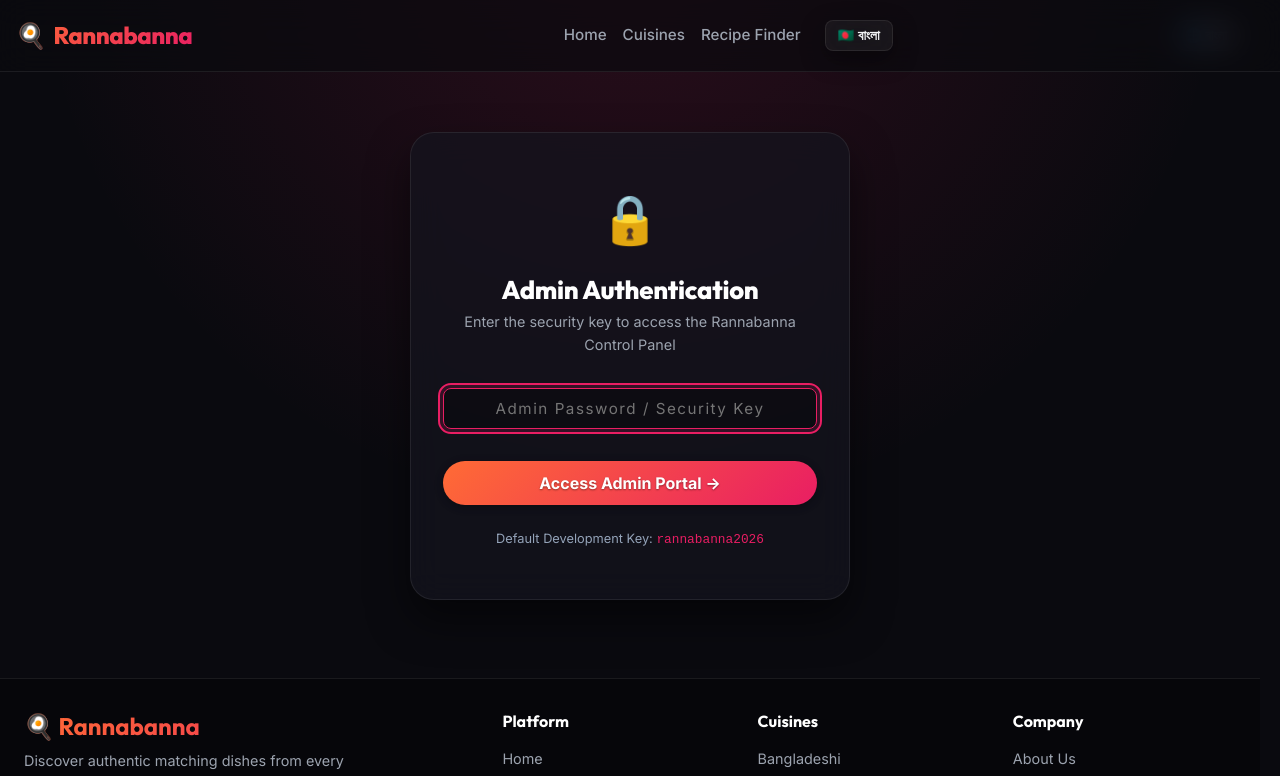
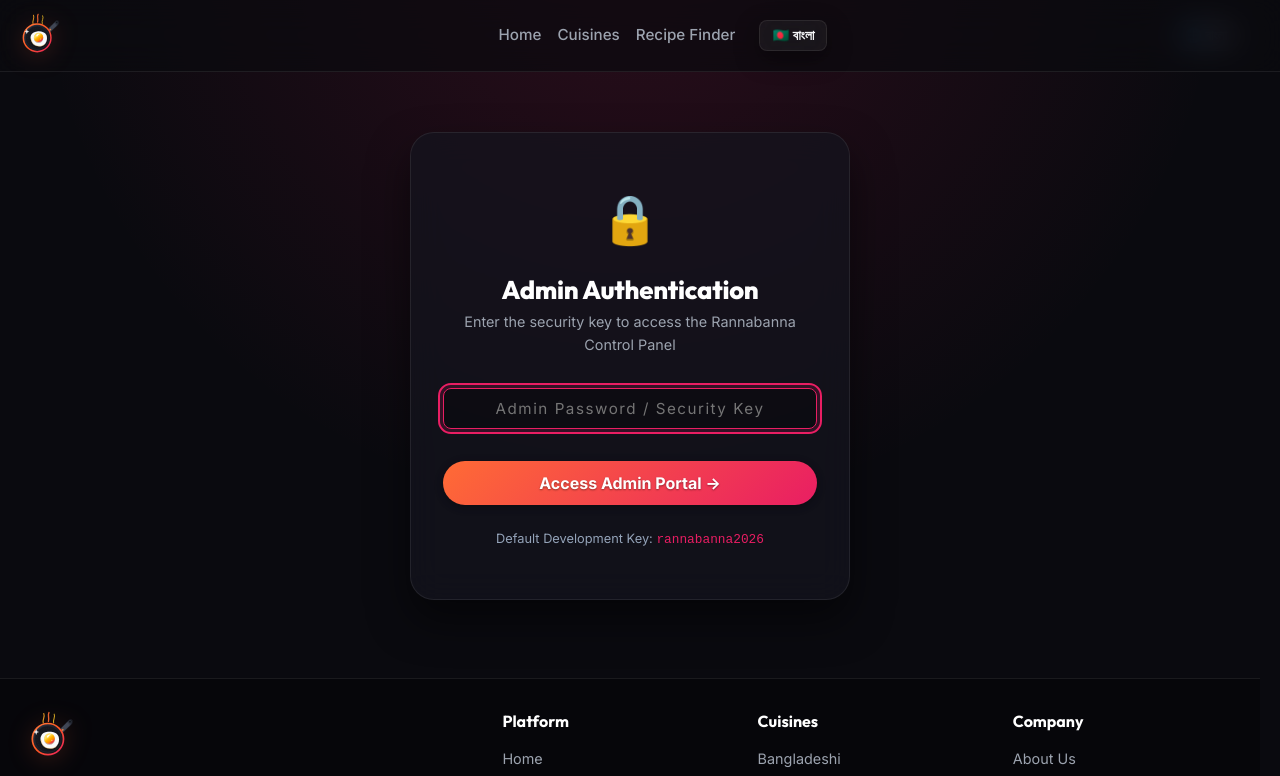
Before and after one commit to watchknight/Rannabanna, a React (Vite) app: page /admin in a window 1280 px wide. Shown: the top 776 px of the page. Built offline with nearby package versions, Linux system fonts and the light colour scheme; no server answers.

Commit message:
feat(branding): redesign logo with handcrafted pro-chef skillet, sizzling sunny-side egg, and steam micro-interactions

```diff
--- a/src/components/Footer.jsx
+++ b/src/components/Footer.jsx
@@ -1,6 +1,7 @@
 import React from 'react'
 import { Link } from 'react-router-dom'
 import { useDatabase } from '../context/DatabaseContext'
+import Logo from './Logo'
 
 function Footer() {
   const { t, language, cuisines } = useDatabase()
@@ -16,7 +17,9 @@ function Footer() {
     <footer className="footer" id="main-footer">
       <div className="footer-container">
         <div className="footer-brand">
-          <h4><span className="emoji">🍳</span> {t('logo')}</h4>
+          <Link to="/" style={{ display: 'inline-flex', textDecoration: 'none', marginBottom: '10px' }} aria-label="Rannabanna Home">
+            <Logo size="footer" />
+          </Link>
           <p>{t('footerDesc')}</p>
           <div className="social-links">
             <a href="#instagram" className="social-icon" aria-label="Instagram">📸</a>
--- /dev/null
+++ b/src/components/Logo.jsx
@@ -0,0 +1,229 @@
+import React from 'react';
+
+/**
+ * Rannabanna Signature Brand Logo
+ * Features a pro-chef cast-iron skillet, radiant heat glow, rising steam wisps,
+ * and a sizzling golden sunny-side-up egg with 3D specular highlight.
+ *
+ * Designed to replace raw text and emoji with a unified, iconic culinary mark.
+ */
+export default function Logo({ size = 'nav', className = '', showWordmark = false }) {
+  // Map preset sizes or allow numeric values
+  const sizeMap = {
+    small: 36,
+    nav: 46,
+    footer: 52,
+    large: 72
+  };
+  const pixelSize = typeof size === 'number' ? size : sizeMap[size] || 46;
+
+  return (
+    <div
+      className={`rannabanna-brand-mark ${className}`}
+      style={{
+        display: 'inline-flex',
+        alignItems: 'center',
+        gap: '10px',
+        userSelect: 'none',
+        verticalAlign: 'middle'
+      }}
+      title="Rannabanna"
+    >
+      <svg
+        xmlns="http://www.w3.org/2000/svg"
+        viewBox="0 0 100 100"
+        width={pixelSize}
+        height={pixelSize}
+        className="rannabanna-logo-svg"
+        role="img"
+        aria-label="Rannabanna Logo"
+        style={{
+          display: 'block',
+          overflow: 'visible',
+          filter: 'drop-shadow(0 4px 12px rgba(255, 107, 53, 0.18))',
+          transition: 'transform 0.3s cubic-bezier(0.34, 1.56, 0.64, 1), filter 0.3s ease'
+        }}
+      >
+        <defs>
+          {/* Cast-Iron Pan Gradients */}
+          <linearGradient id="rbLogoPanGrad" x1="15%" y1="15%" x2="85%" y2="85%">
+            <stop offset="0%" stopColor="#2D323F" />
+            <stop offset="45%" stopColor="#1B1E26" />
+            <stop offset="100%" stopColor="#111317" />
+          </linearGradient>
+
+          {/* Glowing Brand Sunset Rim */}
+          <linearGradient id="rbLogoRimGrad" x1="0%" y1="0%" x2="100%" y2="100%">
+            <stop offset="0%" stopColor="#FF7A3D" />
+            <stop offset="50%" stopColor="#FF5722" />
+            <stop offset="100%" stopColor="#E91E63" />
+          </linearGradient>
+
+          {/* Pan Handle Solid Steel */}
+          <linearGradient id="rbLogoHandleGrad" x1="65%" y1="35%" x2="95%" y2="10%">
+            <stop offset="0%" stopColor="#404654" />
+            <stop offset="50%" stopColor="#282C37" />
+            <stop offset="100%" stopColor="#181A20" />
+          </linearGradient>
+
+          {/* Golden Egg Yolk Gradient */}
+          <linearGradient id="rbLogoYolkGrad" x1="35%" y1="30%" x2="75%" y2="85%">
+            <stop offset="0%" stopColor="#FFE066" />
+            <stop offset="35%" stopColor="#FFB703" />
+            <stop offset="75%" stopColor="#FB8500" />
+            <stop offset="100%" stopColor="#E63946" />
+          </linearGradient>
+
+          {/* Sizzle Heat Radiance */}
+          <radialGradient id="rbLogoHeatGlow" cx="46%" cy="54%" r="42%">
+            <stop offset="0%" stopColor="#FF6B35" stopOpacity="0.38" />
+            <stop offset="60%" stopColor="#FF5722" stopOpacity="0.12" />
+            <stop offset="100%" stopColor="#FF5722" stopOpacity="0" />
+          </radialGradient>
+
+          {/* Organic Depth Drop Shadows */}
+          <filter id="rbLogoEggShadow" x="-15%" y="-15%" width="130%" height="130%">
+            <feDropShadow dx="0" dy="2.2" stdDeviation="1.8" floodColor="#000000" floodOpacity="0.55" />
+          </filter>
+          <filter id="rbLogoYolkShadow" x="-25%" y="-25%" width="150%" height="150%">
+            <feDropShadow dx="0" dy="1.8" stdDeviation="1.4" floodColor="#7C2D12" floodOpacity="0.45" />
+          </filter>
+        </defs>
+
+        {/* Ambient Sizzle Radiance */}
+        <circle cx="46" cy="54" r="34" fill="url(#rbLogoHeatGlow)" />
+
+        {/* Rising Culinary Steam Wisps with Shimmer */}
+        <g className="rb-steam-group">
+          <path
+            className="rb-steam-1"
+            d="M 37,23 C 35,16 41,12 38,5"
+            stroke="#FFA726"
+            strokeWidth="2.2"
+            strokeLinecap="round"
+            fill="none"
+            opacity="0.85"
+          />
+          <path
+            className="rb-steam-2"
+            d="M 47,20 C 49,12 45,8 48,3"
+            stroke="#FF6B35"
+            strokeWidth="2.6"
+            strokeLinecap="round"
+            fill="none"
+            opacity="0.9"
+          />
+          <path
+            className="rb-steam-3"
+            d="M 57,23 C 55,16 61,12 58,6"
+            stroke="#FFCA28"
+            strokeWidth="2"
+            strokeLinecap="round"
+            fill="none"
+            opacity="0.8"
+          />
+        </g>
+
+        {/* Skillet Handle (Ergonomic Chef Pro Handle with Hang Slot) */}
+        <path
+          d="M 68,36 L 87,17 C 89,15 92.5,16 93.5,18.5 C 94.5,21 93,24 91,26 L 72,44 Z"
+          fill="url(#rbLogoHandleGrad)"
+          stroke="#16181E"
+          strokeWidth="0.8"
+        />
+        {/* Hanging Eyelet */}
+        <circle cx="88.5" cy="20.5" r="2.4" fill="#0D1117" stroke="#404654" strokeWidth="0.7" />
+        {/* Handle Grip Detail */}
+        <line x1="77" y1="28" x2="81" y2="32" stroke="#4A5263" strokeWidth="1.2" strokeLinecap="round" opacity="0.6" />
+        {/* Stamped 'R' Culinary Signature Monogram */}
+        <text
+          x="73"
+          y="38"
+          fontFamily="'Inter', system-ui, sans-serif"
+          fontWeight="900"
+          fontSize="5.5"
+          fill="#FF8C42"
+          opacity="0.85"
+          textAnchor="middle"
+          transform="rotate(45, 73, 38)"
+        >
+          R
+        </text>
+
+        {/* Skillet Outer Body & Brand Gradient Rim */}
+        <circle
+          cx="46"
+          cy="54"
+          r="30"
+          fill="url(#rbLogoPanGrad)"
+          stroke="url(#rbLogoRimGrad)"
+          strokeWidth="3.2"
+        />
+
+        {/* Interior Cooking Surface & Seasoning Ring */}
+        <circle cx="46" cy="54" r="25.5" fill="#14171E" stroke="#242936" strokeWidth="1.2" />
+        <circle
+          cx="46"
+          cy="54"
+          r="21"
+          fill="none"
+          stroke="#FF6B35"
+          strokeWidth="0.6"
+          strokeDasharray="1.5 3"
+          opacity="0.25"
+        />
+
+        {/* Sizzling Egg White (Fluid, organic culinary shape) */}
+        <path
+          d="M 33,48 C 30,54 33,63 38,68 C 44,73 54,74 61,69 C 67,64 69,55 66,48 C 63,41 53,39 46,40 C 39,41 35,43 33,48 Z"
+          fill="#F8FAFC"
+          filter="url(#rbLogoEggShadow)"
+        />
+        {/* Crispy Golden Caramelized Sizzle Contour */}
+        <path
+          d="M 34,56 C 33,62 36,67 41,70 C 47,73 56,73 62,68"
+          stroke="#F59E0B"
+          strokeWidth="0.8"
+          strokeDasharray="2 1.5"
+          strokeLinecap="round"
+          fill="none"
+          opacity="0.65"
+        />
+
+        {/* Sizzling Egg Yolk (Plump, golden sunny-side sphere) */}
+        <circle cx="49" cy="53" r="10.2" fill="url(#rbLogoYolkGrad)" filter="url(#rbLogoYolkShadow)" />
+
+        {/* Yolk 3D Specular Curved Gloss Highlight */}
+        <path
+          d="M 44,49 C 45,46 48.5,44.5 51.5,45.5 C 49.5,46.5 47.5,47.8 46.5,50.8 C 45.5,51.8 44.2,51 44,49 Z"
+          fill="#FFFFFF"
+          opacity="0.95"
+        />
+        <circle cx="53.5" cy="56.5" r="1.3" fill="#FFFFFF" opacity="0.45" />
+
+        {/* Pan Polished Edge Sparkle */}
+        <path
+          d="M 22,39 L 23.5,35 L 25,39 L 29,40.5 L 25,42 L 23.5,46 L 22,42 L 18,40.5 Z"
+          fill="#FFFFFF"
+          opacity="0.9"
+        />
+      </svg>
+
+      {/* Optional Wordmark (hidden by default as requested: "the whole word rannabanna is not necessary") */}
+      {showWordmark && (
+        <span
+          style={{
+            fontSize: '1.25rem',
+            fontWeight: '800',
+            letterSpacing: '-0.02em',
+            background: 'var(--brand-gradient)',
+            WebkitBackgroundClip: 'text',
+            WebkitTextFillColor: 'transparent'
+          }}
+        >
+          Rannabanna
+        </span>
+      )}
+    </div>
+  );
+}
--- a/src/components/Navbar.jsx
+++ b/src/components/Navbar.jsx
@@ -1,6 +1,7 @@
 import React, { useState, useEffect } from 'react'
 import { Link, useLocation } from 'react-router-dom'
 import { useDatabase } from '../context/DatabaseContext'
+import Logo from './Logo'
 
 function Navbar() {
   const [isScrolled, setIsScrolled] = useState(false)
@@ -25,8 +26,8 @@ function Navbar() {
   return (
     <nav className={`navbar ${isScrolled ? 'scrolled' : ''}`}>
       <div className="nav-container">
-        <Link to="/" className="logo-container" id="nav-logo">
-          <span className="emoji">🍳</span> {t('logo')}
+        <Link to="/" className="logo-container" id="nav-logo" aria-label="Rannabanna - Cook the World with What You Have" title="Rannabanna">
+          <Logo size="nav" />
         </Link>
 
         {/* Desktop Nav */}
--- a/src/index.css
+++ b/src/index.css
@@ -339,19 +339,37 @@ select:focus-visible,
   justify-content: space-between;
 }
 .logo-container {
-  display: flex;
+  display: inline-flex;
   align-items: center;
   gap: var(--spacing-sm);
-  font-family: var(--font-heading);
-  font-weight: 800;
-  font-size: 1.5rem;
-  letter-spacing: -0.02em;
-  background: var(--brand-gradient);
-  -webkit-background-clip: text;
-  -webkit-text-fill-color: transparent;
-}
-.logo-container span.emoji {
-  -webkit-text-fill-color: initial;
+  text-decoration: none;
+  cursor: pointer;
+  transition: transform 0.25s cubic-bezier(0.34, 1.56, 0.64, 1);
+}
+.logo-container:hover {
+  transform: scale(1.06);
+}
+.logo-container:hover .rannabanna-logo-svg {
+  filter: drop-shadow(0 6px 22px rgba(255, 107, 53, 0.45)) !important;
+}
+.logo-container:hover .rb-steam-1 {
+  animation: steamRise 1.6s ease-in-out infinite;
+}
+.logo-container:hover .rb-steam-2 {
+  animation: steamRise 1.6s ease-in-out 0.25s infinite;
+}
+.logo-container:hover .rb-steam-3 {
+  animation: steamRise 1.6s ease-in-out 0.5s infinite;
+}
+@keyframes steamRise {
+  0%, 100% {
+    transform: translateY(0) scaleY(1);
+    opacity: 0.85;
+  }
+  50% {
+    transform: translateY(-4px) scaleY(1.2);
+    opacity: 1;
+  }
 }
 .nav-links {
   display: flex;
```
Also changed, not shown: public/rannabanna-icon.svg.
